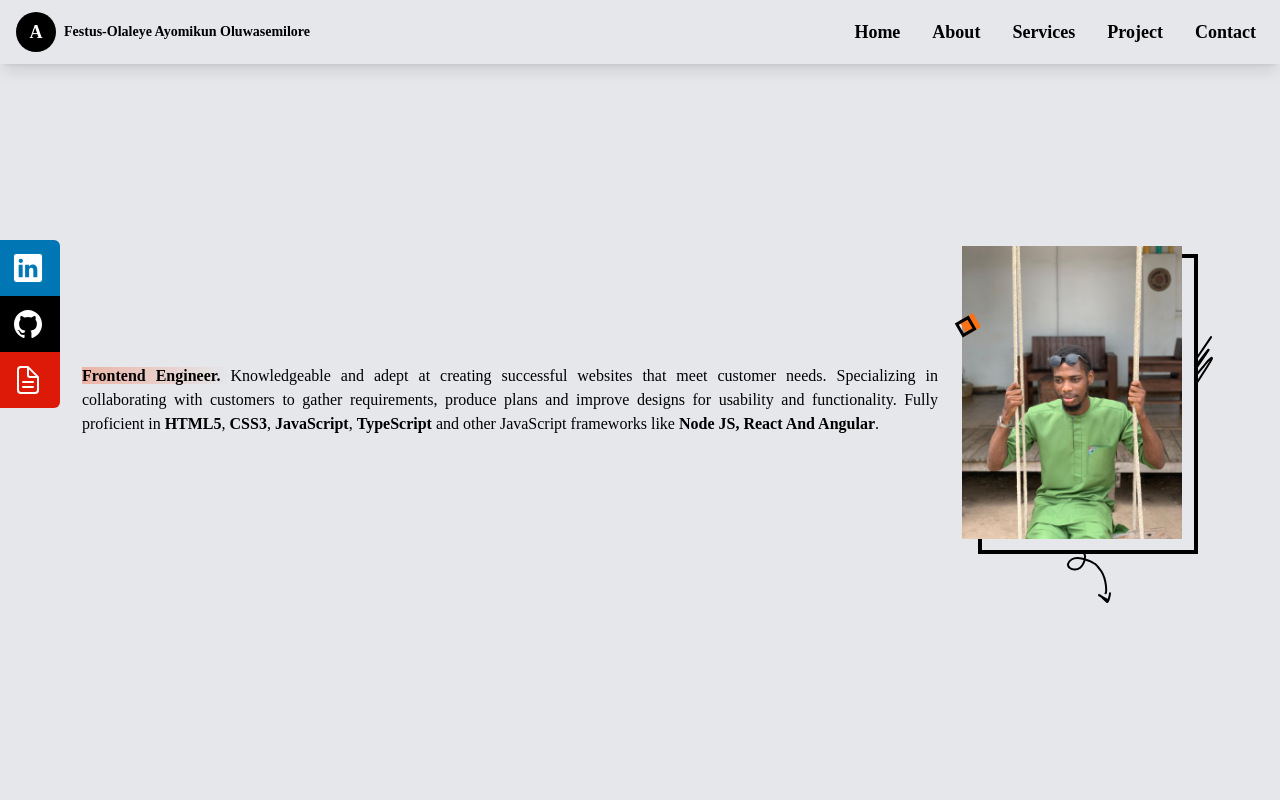
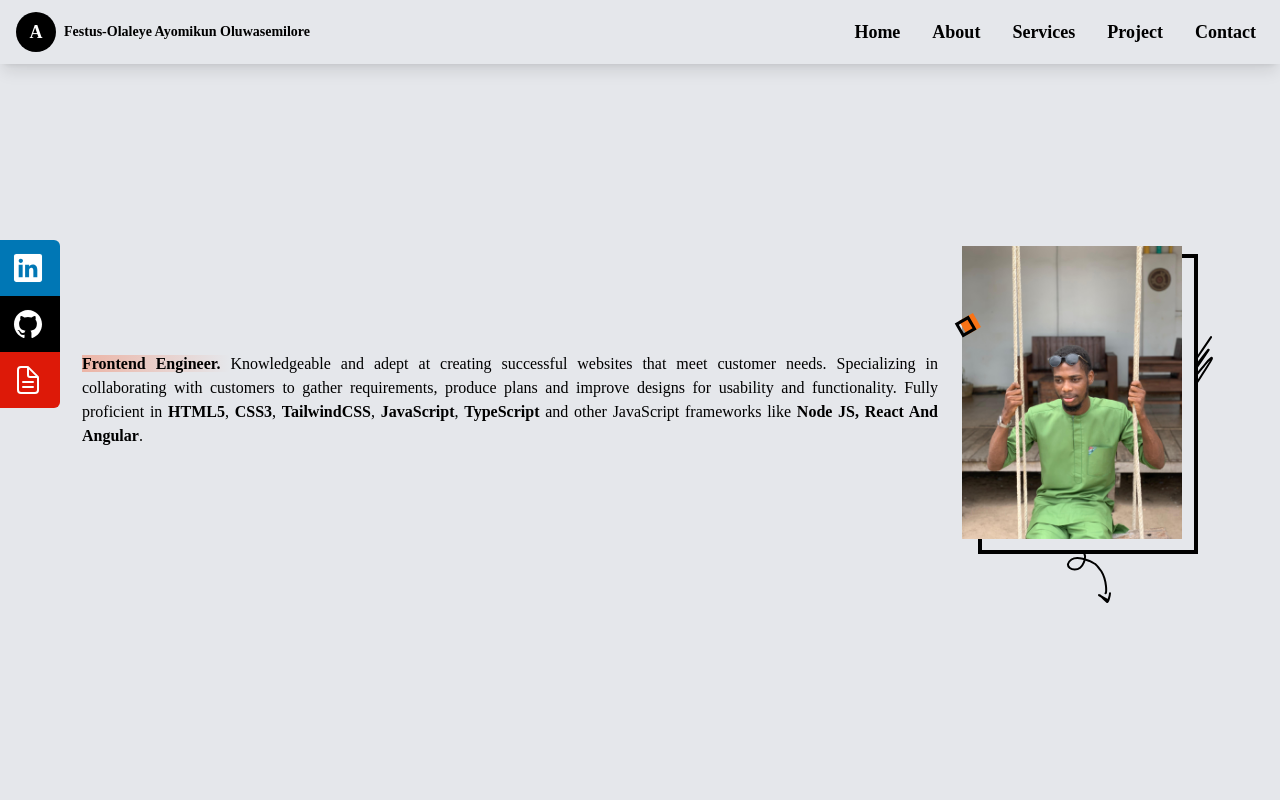
Before and after one commit to Mikun07/New-portfolio, a React (Vite) app: page / in a window 1280 px wide. Shown: the top 800 px of the page. Built offline with nearby package versions, Linux system fonts and the light colour scheme; a web font is replaced by a local one.

Commit message:
Home page fix

```diff
--- a/src/pages/Home/Home.jsx
+++ b/src/pages/Home/Home.jsx
@@ -50,6 +50,7 @@ function Home() {
                 designs for usability and functionality. Fully proficient in{" "}
                 <span className=" font-bold">HTML5</span>,{" "}
                 <span className=" font-bold">CSS3</span>,{" "}
+                <span className=" font-bold">TailwindCSS</span>,{" "}
                 <span className=" font-bold">JavaScript</span>,{" "}
                 <span className=" font-bold">TypeScript</span> and other
                 JavaScript frameworks like
```
